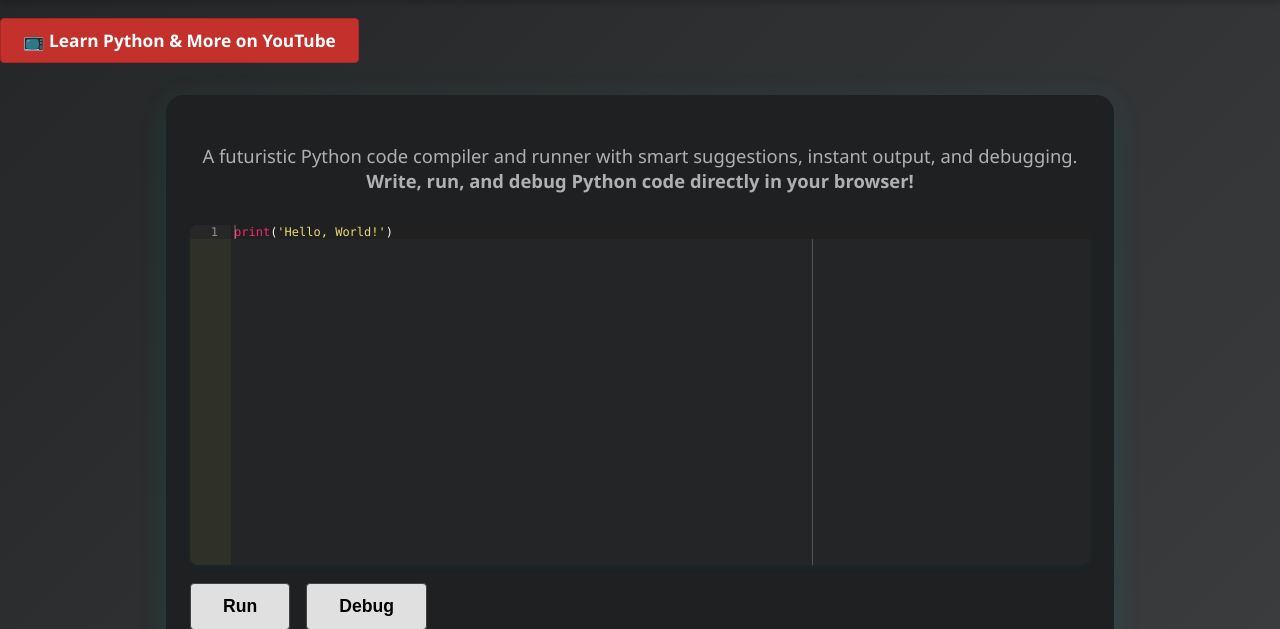
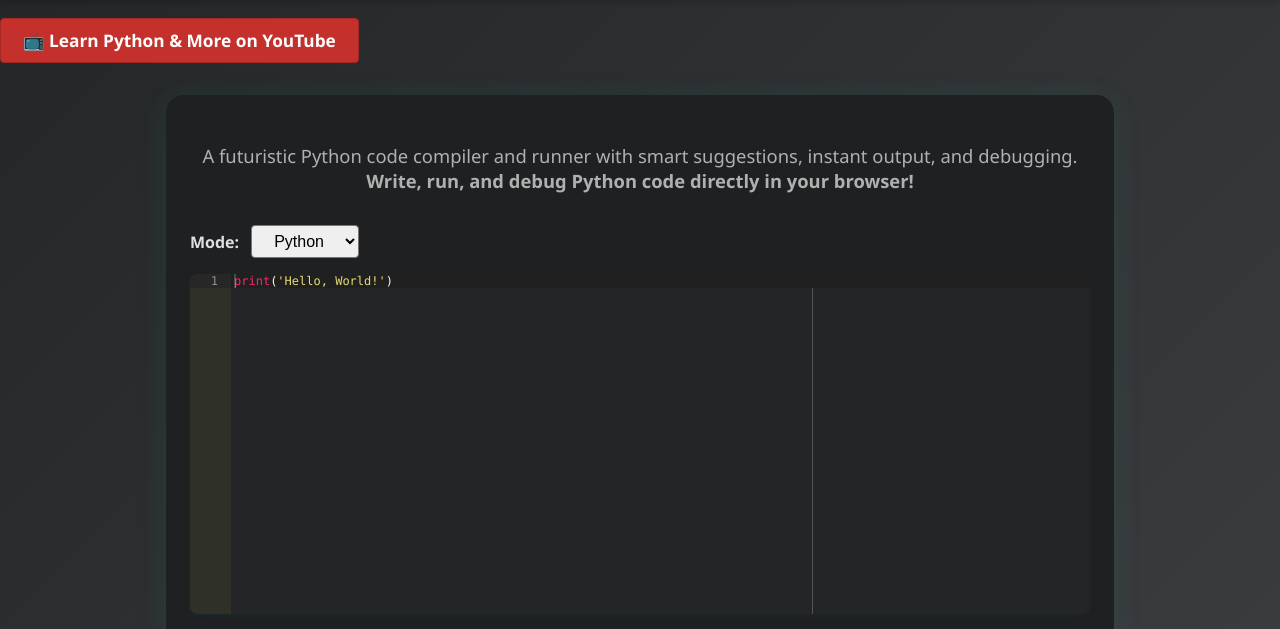
Before and after one commit to saisrinivas194/compiler, a Flask app: page / in a window 1280 px wide. Shown: the part 88-717 px from the top of the page. Run offline with Flask 3, Linux system fonts and the light colour scheme; some libraries are stand-ins or nearby versions.

Commit message:
upadted instelled and added Sql

```diff
--- a/app.py
+++ b/app.py
@@ -6,6 +6,7 @@ from flask_cors import CORS
 import jedi
 import re
 import os
+import sqlite3
 
 app = Flask(__name__)
 CORS(app)
@@ -68,6 +69,26 @@ def suggest():
             comment_suggestions.append(f'# boolean')
     return jsonify({'suggestions': suggestions + comment_suggestions})
 
+@app.route('/sql', methods=['POST'])
+def run_sql():
+    data = request.json
+    query = data.get('query', '')
+    db_path = data.get('db_path', 'test.db')  # default SQLite DB
+    try:
+        conn = sqlite3.connect(db_path)
+        cursor = conn.cursor()
+        cursor.execute(query)
+        if query.strip().lower().startswith('select'):
+            result = cursor.fetchall()
+        else:
+            conn.commit()
+            result = f"{cursor.rowcount} rows affected."
+        cursor.close()
+        conn.close()
+        return jsonify({'result': result, 'error': ''})
+    except Exception as e:
+        return jsonify({'result': '', 'error': str(e)})
+
 if __name__ == '__main__':
     port = int(os.environ.get("PORT", 5000))
     app.run(host="0.0.0.0", port=port, debug=True)
--- a/static/main.js
+++ b/static/main.js
@@ -17,7 +17,9 @@ const debugBtn = document.getElementById('debug-btn');
 const outputDiv = document.getElementById('output');
 const themeToggle = document.getElementById('theme-toggle');
 const themeIcon = document.getElementById('theme-icon');
+const modeSelect = document.getElementById('mode-select');
 let isClassicDark = false;
+let currentMode = 'python';
 
 function saveHistory(code, action) {
     const now = Date.now();
@@ -54,18 +56,45 @@ function renderHistory() {
 // Call renderHistory on page load
 renderHistory();
 
+modeSelect.addEventListener('change', () => {
+    currentMode = modeSelect.value;
+    if (currentMode === 'python') {
+        editor.session.setMode('ace/mode/python');
+        editor.setValue("print('Hello, World!')", 1);
+    } else {
+        editor.session.setMode('ace/mode/sql');
+        editor.setValue("SELECT sqlite_version();", 1);
+    }
+});
+
 async function runCode(debug = false) {
     const code = editor.getValue();
     outputDiv.textContent = debug ? 'Debugging...' : 'Running...';
     try {
-        const response = await fetch('/run', {
+        let response, result;
+        if (currentMode === 'python') {
+            response = await fetch('/run', {
                 method: 'POST',
                 headers: { 'Content-Type': 'application/json' },
                 body: JSON.stringify({ code, debug })
             });
-        const result = await response.json();
+            result = await response.json();
             outputDiv.textContent = (result.output || '') + (result.error ? '\n' + result.error : '');
             saveHistory(code, debug ? 'debug' : 'run');
+        } else {
+            response = await fetch('/sql', {
+                method: 'POST',
+                headers: { 'Content-Type': 'application/json' },
+                body: JSON.stringify({ query: code })
+            });
+            result = await response.json();
+            if (result.error) {
+                outputDiv.textContent = result.error;
+            } else {
+                outputDiv.textContent = JSON.stringify(result.result, null, 2);
+            }
+            saveHistory(code, 'sql');
+        }
     } catch (err) {
         outputDiv.textContent = 'Error connecting to server.';
     }
--- a/templates/index.html
+++ b/templates/index.html
@@ -210,6 +210,13 @@
             A futuristic Python code compiler and runner with smart suggestions, instant output, and debugging.<br>
             <b>Write, run, and debug Python code directly in your browser!</b>
         </div>
+        <div style="margin-bottom: 16px; display: flex; gap: 12px; align-items: center;">
+            <label for="mode-select" style="font-weight:600;">Mode:</label>
+            <select id="mode-select" style="padding:6px 18px; font-size:1rem; border-radius:4px;">
+                <option value="python">Python</option>
+                <option value="sql">SQL</option>
+            </select>
+        </div>
         <div id="editor">print('Hello, World!')</div>
         <div class="btn-row">
             <button id="run-btn" class="futurist-btn">Run</button>
```
Also changed, not shown: requirements.txt (+7 -0 lines). Lines whose indentation alone changed are shown as unchanged.
